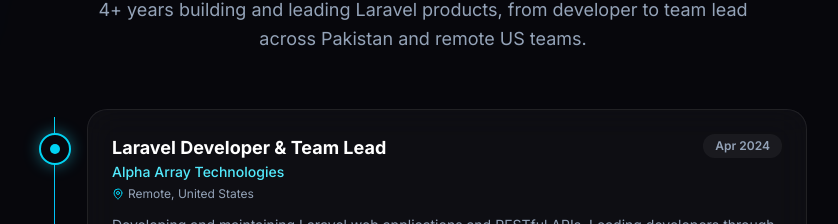
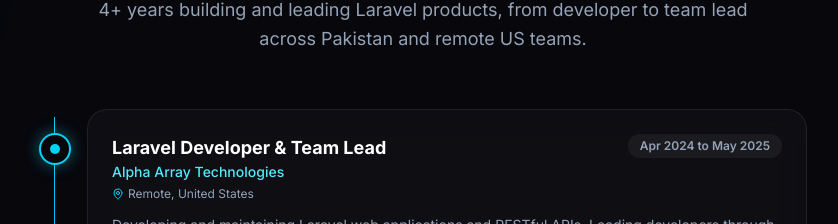
Before and after one commit to rabiahassann/portfolio, a React (Vite) app: page / in a window 1280 px wide. Shown: the part 1816-2040 px from the top of the page, without its empty margins (217-1055 px from the left). Built offline with nearby package versions, Linux system fonts and the light colour scheme.

Commit message:
"chnages"

```diff
--- a/public/resume.html
+++ b/public/resume.html
@@ -110,7 +110,7 @@
             <strong>Laravel Developer &amp; Team Lead</strong><br />
             <span class="co">Alpha Array Technologies</span>, Remote, United States
           </div>
-          <div class="when">Apr 2024</div>
+          <div class="when">Apr 2024 to May 2025</div>
         </div>
         <ul>
           <li>Build and maintain Laravel applications and RESTful APIs</li>
--- a/src/data.ts
+++ b/src/data.ts
@@ -56,7 +56,7 @@ export const experience = [
     role: 'Laravel Developer & Team Lead',
     company: 'Alpha Array Technologies',
     location: 'Remote, United States',
-    period: 'Apr 2024',
+    period: 'Apr 2024 to May 2025',
     current: false,
     description:
       'Developing and maintaining Laravel web applications and RESTful APIs. Leading developers through task assignment, code reviews, and mentoring while optimizing database queries and backend performance.',
```
